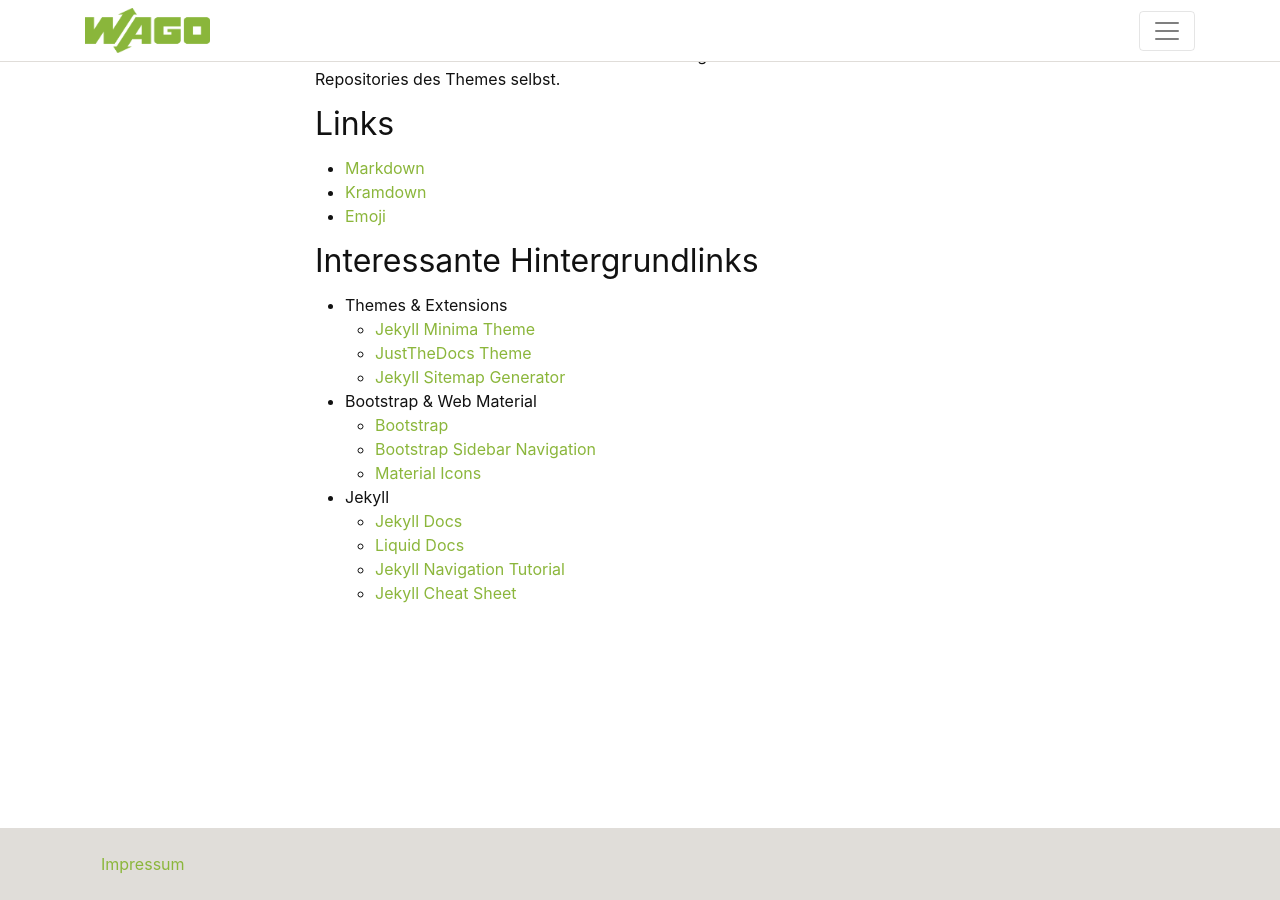
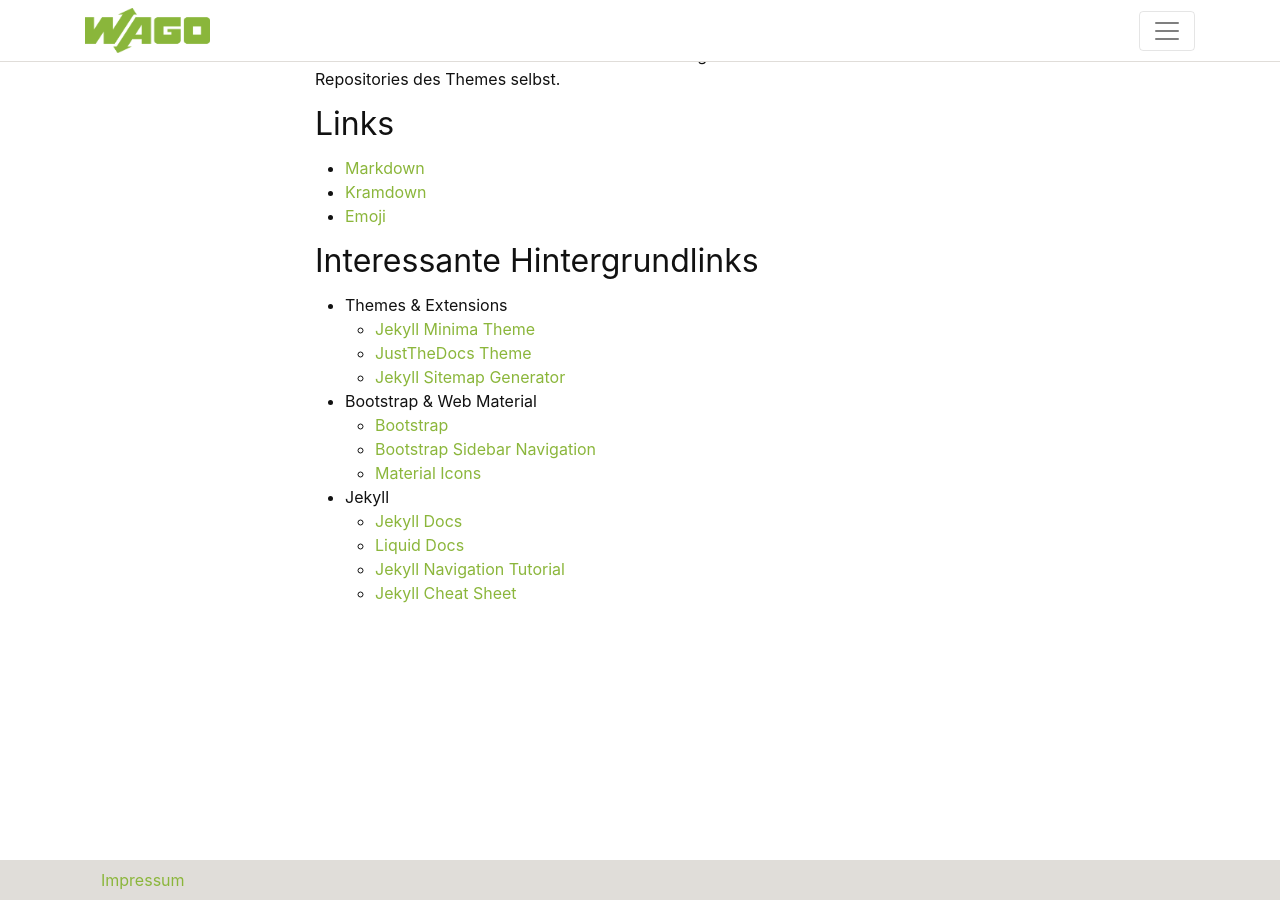
Before and after one commit to andrebell/wago-howto-theme, a Jekyll site: the page built from index.md, in a window 1280 px wide and 900 px high, scrolled down 110 px. Built offline with Jekyll 4.4.1, drawn with Linux system fonts in a browser that asks for light colours; nearby versions of some CDN libraries.

Commit message:
footer static

```diff
--- a/_includes/footer.html
+++ b/_includes/footer.html
@@ -1,4 +1,4 @@
-<footer class="footer mt-auto py-3">
+<footer class="footer mt-auto">
 	<div class="container">
 
 		<a class="nav-link" href="impressum.html">
--- a/_sass/wago/_bootstrap-modifier.scss
+++ b/_sass/wago/_bootstrap-modifier.scss
@@ -1,6 +1,7 @@
 body {
   background: $background-color;
   margin-top: 70px;
+  margin-bottom: 40px;
 }
 
 a.navbar-brand {
--- a/_sass/wago/_layout.scss
+++ b/_sass/wago/_layout.scss
@@ -302,12 +302,3 @@
     width:         calc(50% - (#{$spacing-unit} / 2));
   }
 }
-
-/**
- * Optional class to center images as figures
- */
-img.figure {
-  margin-left: auto;
-  margin-right: auto;
-  display: block;
-}
```
